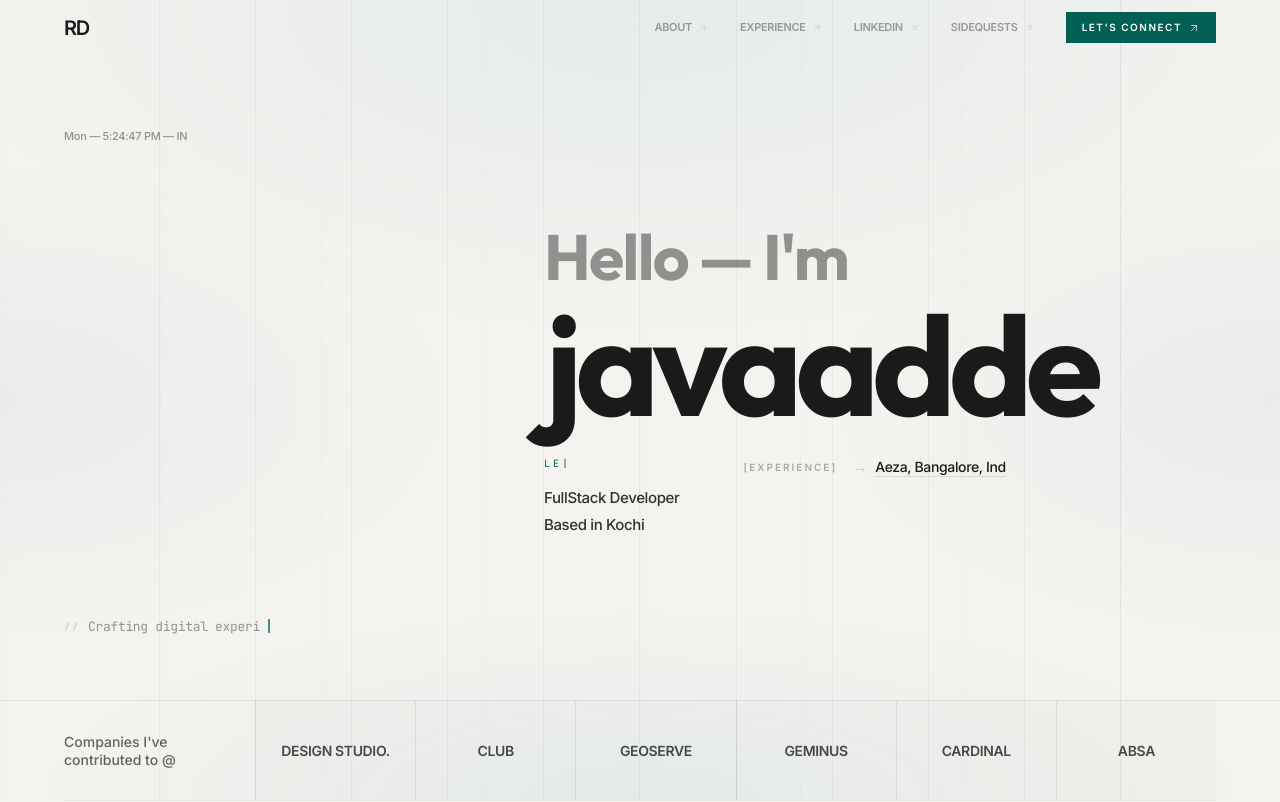
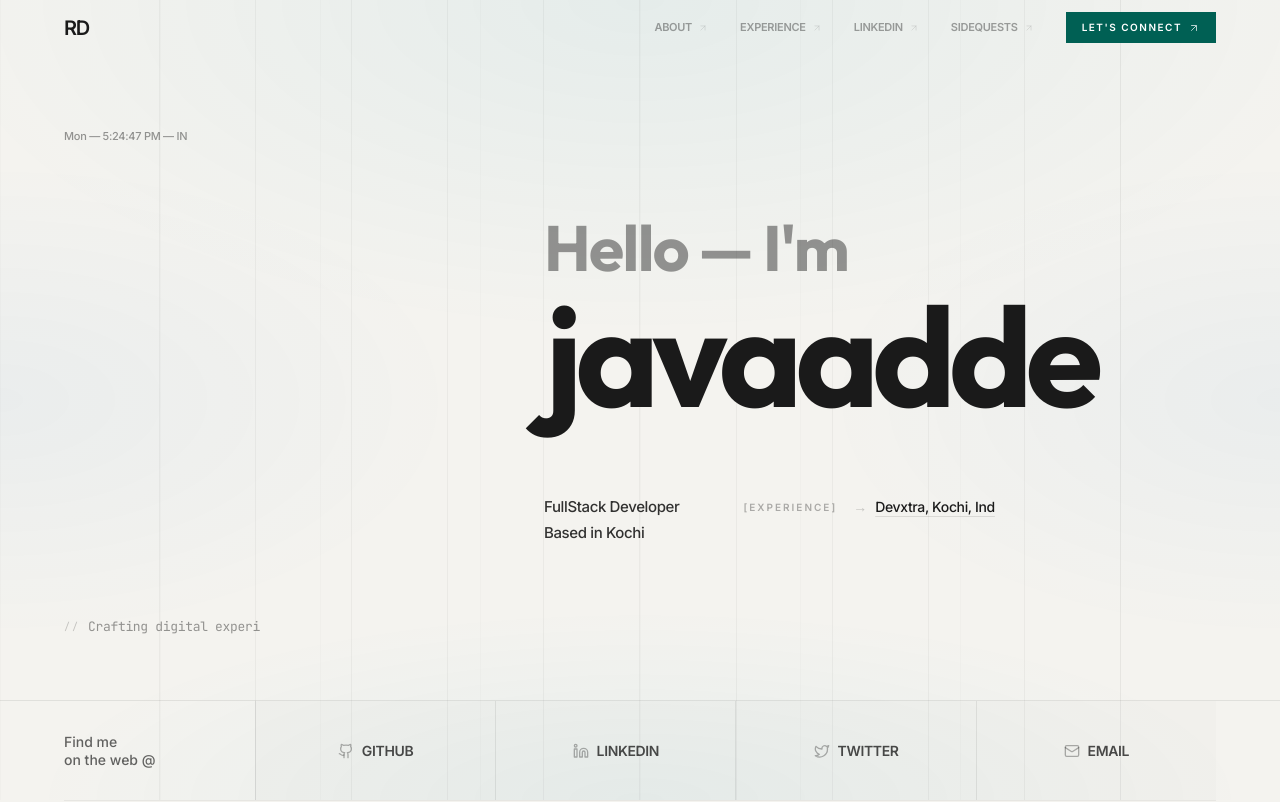
Before and after one commit to javaadde/portfolioo, a Next.js app: page / in a window 1280 px wide. Shown: the top 802 px of the page. Built offline with nearby package versions, Linux system fonts and the light colour scheme.

Commit message:
refactor: hero section home page

```diff
--- a/src/app/globals.css
+++ b/src/app/globals.css
@@ -221,3 +221,40 @@ html {
 ::-webkit-scrollbar-thumb:hover {
   background: rgba(0, 0, 0, 0.25);
 }
+
+/* ===== CURSOR BLINK ===== */
+@keyframes blink {
+  0%,
+  100% {
+    opacity: 1;
+  }
+  50% {
+    opacity: 0;
+  }
+}
+
+/* ===== CUSTOM CURSOR PILL ===== */
+.cursor-pill {
+  position: fixed;
+  pointer-events: none;
+  z-index: 9999;
+  background: var(--foreground);
+  color: white;
+  font-size: 11px;
+  font-weight: 700;
+  letter-spacing: 0.1em;
+  text-transform: uppercase;
+  padding: 8px 18px;
+  border-radius: 100px;
+  opacity: 0;
+  transform: translate(-50%, -50%) scale(0.6);
+  transition:
+    opacity 0.25s ease,
+    transform 0.25s cubic-bezier(0.16, 1, 0.3, 1);
+  white-space: nowrap;
+}
+
+.cursor-pill.visible {
+  opacity: 1;
+  transform: translate(-50%, -50%) scale(1);
+}
--- a/src/app/page.tsx
+++ b/src/app/page.tsx
@@ -28,6 +28,7 @@ function AnimatedSection({
 }: {
   children: React.ReactNode;
   className?: string;
+  1;
   delay?: number;
 }) {
   const ref = useRef(null);
@@ -105,7 +106,10 @@ function TypingAnimation() {
       <span className="font-mono text-[12px] md:text-[13px] tracking-tight text-black/40">
         {displayText}
       </span>
-      <span className="inline-block w-[2px] h-[14px] bg-[#006054] animate-pulse" />
+      <span
+        className="inline-block w-[2px] h-[16px] bg-[#006054]"
+        style={{ animation: "blink 1s step-end infinite" }}
+      />
     </motion.div>
   );
 }
@@ -152,13 +156,27 @@ export default function Home() {
     },
   ];
 
-  const companies = [
-    { name: "Design Studio", logo: "Design Studio." },
-    { name: "Club", logo: "Club" },
-    { name: "GeoServe", logo: "geoServe" },
-    { name: "Geminus", logo: "GEMINUS" },
-    { name: "Cardinal", logo: "CARDINAL" },
-    { name: "Absa", logo: "absa" },
+  const socials = [
+    {
+      name: "GitHub",
+      href: "https://github.com/javaadde",
+      icon: <Github className="w-4 h-4" />,
+    },
+    {
+      name: "LinkedIn",
+      href: "https://linkedin.com/in/javaadde",
+      icon: <Linkedin className="w-4 h-4" />,
+    },
+    {
+      name: "Twitter",
+      href: "https://twitter.com/javaadde",
+      icon: <Twitter className="w-4 h-4" />,
+    },
+    {
+      name: "Email",
+      href: "mailto:javaadde@gmail.com",
+      icon: <Mail className="w-4 h-4" />,
+    },
   ];
 
   const experiences = [
@@ -255,13 +273,8 @@ export default function Home() {
                       duration: 0.8,
                       ease: [0.16, 1, 0.3, 1],
                     }}
-                    className="flex flex-col gap-1"
+                    className="flex flex-col gap-1 mt-12"
                   >
-                    <div className="flex items-center gap-3 mb-3">
-                      <span className="font-mono text-[10px] tracking-[0.3em] font-medium text-[#006054]">
-                        LE|
-                      </span>
-                    </div>
                     <span className="text-[14px] md:text-[15px] text-black/80 font-medium tracking-tight">
                       FullStack Developer
                     </span>
@@ -279,7 +292,7 @@ export default function Home() {
                       duration: 0.8,
                       ease: [0.16, 1, 0.3, 1],
                     }}
-                    className="flex flex-col gap-4"
+                    className="flex flex-col gap-4 mt-12"
                   >
                     <div className="flex items-start gap-4">
                       <span className="font-body text-[10px] tracking-[0.2em] uppercase text-black/30 pt-1 font-bold">
@@ -289,7 +302,7 @@ export default function Home() {
                         <div className="flex items-center gap-2">
                           <span className="text-[14px] text-black/20">→</span>
                           <span className="text-[14px] text-[#1a1a1a] font-medium tracking-tight underline decoration-black/10 underline-offset-4">
-                            Aeza, Bangalore, Ind
+                            Devxtra, Kochi, Ind
                           </span>
                         </div>
                       </div>
@@ -306,7 +319,7 @@ export default function Home() {
           </div>
         </div>
 
-        {/* Companies Bar */}
+        {/* Socials Bar */}
         <motion.div
           initial={{ opacity: 0 }}
           animate={{ opacity: 1 }}
@@ -317,20 +330,28 @@ export default function Home() {
             {/* Label Cell */}
             <div className="w-[30%] md:w-[25%] lg:w-[16.666%] py-8 border-r border-black/[0.08] flex items-center pr-8">
               <span className="font-body text-[14px] text-black/60 leading-tight font-medium">
-                Companies I&apos;ve <br /> contributed to @
+                Find me <br /> on the web @
               </span>
             </div>
-            {/* Logo Cells */}
+            {/* Social Cells */}
             <div className="flex-1 flex overflow-hidden">
-              {companies.map((company, i) => (
-                <div
+              {socials.map((social, i) => (
+                <a
                   key={i}
-                  className="flex-1 flex items-center justify-center border-r border-black/[0.08] last:border-r-0 py-8 bg-black/[0.01] hover:bg-black/[0.03] transition-colors duration-500"
+                  href={social.href}
+                  target="_blank"
+                  rel="noopener noreferrer"
+                  data-cursor-label={social.name}
+                  data-cursor-type="social-btn"
+                  className="flex-1 flex items-center justify-center gap-2 border-r border-black/[0.08] last:border-r-0 py-8 bg-black/[0.01] hover:bg-black/[0.04] transition-all duration-500 group/social"
                 >
-                  <span className="font-bold text-[13px] md:text-[14px] text-black/70 tracking-tight uppercase whitespace-nowrap px-4">
-                    {company.logo}
+                  <span className="text-black/30 group-hover/social:text-black/70 transition-colors duration-500">
+                    {social.icon}
                   </span>
-                </div>
+                  <span className="font-bold text-[13px] md:text-[14px] text-black/70 tracking-tight uppercase whitespace-nowrap group-hover/social:text-black transition-colors duration-500">
+                    {social.name}
+                  </span>
+                </a>
               ))}
             </div>
           </div>
@@ -560,6 +581,8 @@ export default function Home() {
                   key={link.name}
                   href={link.href}
                   target={link.href.startsWith("http") ? "_blank" : undefined}
+                  data-cursor-label={link.name.replace(" ↗", "")}
+                  data-cursor-type="social-btn"
                   className="text-[13px] font-medium text-black/30 hover:text-black/80 transition-colors duration-300"
                 >
                   {link.name}
--- a/src/components/CustomCursor.tsx
+++ b/src/components/CustomCursor.tsx
@@ -18,6 +18,7 @@ export default function CustomCursor() {
 
   const [hovered, setHovered] = useState(false);
   const [label, setLabel] = useState("");
+  const [cursorType, setCursorType] = useState<string | null>(null);
   const [isPressed, setIsPressed] = useState(false);
   const [isTouchDevice, setIsTouchDevice] = useState(false);
 
@@ -35,8 +36,10 @@ export default function CustomCursor() {
       if (target) {
         setHovered(true);
         setLabel(target.getAttribute("data-cursor-label") || "");
+        setCursorType(target.getAttribute("data-cursor-type") || null);
       } else {
         setHovered(false);
+        setCursorType(null);
       }
     };
 
@@ -61,7 +64,11 @@ export default function CustomCursor() {
   return (
     <div className="hidden md:block pointer-events-none">
       {/* Crosshair Lines */}
-      <div className="fixed inset-0 pointer-events-none z-[9998]">
+      <motion.div
+        className="fixed inset-0 pointer-events-none z-[9998]"
+        animate={{ opacity: cursorType === "social-btn" ? 0 : 1 }}
+        transition={{ duration: 0.2 }}
+      >
         {/* Horizontal Line */}
         <motion.div
           className="fixed h-[0.5px] pointer-events-none left-0 right-0"
@@ -101,9 +108,9 @@ export default function CustomCursor() {
           className="fixed w-[8px] h-[8px] bg-black/60 bottom-0 -translate-x-1/2"
           style={{ left: smoothX }}
         />
-      </div>
+      </motion.div>
 
-      {/* Hover Label Pill */}
+      {/* Hover Label Pill — default style */}
       <motion.div
         className="fixed top-0 left-0 pointer-events-none z-[9999] flex items-center justify-center transform-gpu"
         style={{
@@ -113,18 +120,21 @@ export default function CustomCursor() {
           translateY: "-50%",
         }}
       >
+        <AnimatePresence mode="wait">
+          {hovered && label && cursorType !== "social-btn" && (
             <motion.div
+              key="default-label"
+              initial={{ width: 0, height: 0, opacity: 0 }}
               animate={{
-            width: hovered ? (label.length > 8 ? 160 : 110) : 0,
-            height: hovered ? 36 : 0,
+                width: label.length > 8 ? 160 : 110,
+                height: 36,
                 scale: isPressed ? 0.92 : 1,
-            opacity: hovered ? 1 : 0,
+                opacity: 1,
               }}
+              exit={{ width: 0, height: 0, opacity: 0 }}
               transition={{ duration: 0.25, ease: [0.16, 1, 0.3, 1] }}
               className="rounded-none bg-black flex items-center justify-center shadow-2xl overflow-hidden pointer-events-none"
             >
-          <AnimatePresence mode="wait">
-            {hovered && label && (
               <motion.span
                 key={label}
                 initial={{ opacity: 0, y: 4 }}
@@ -135,15 +145,66 @@ export default function CustomCursor() {
               >
                 {label}
               </motion.span>
+            </motion.div>
           )}
         </AnimatePresence>
       </motion.div>
+
+      {/* Social Button Cursor — small button style */}
+      <motion.div
+        className="fixed top-0 left-0 pointer-events-none z-[10001] flex items-center justify-center transform-gpu"
+        style={{
+          x: smoothX,
+          y: smoothY,
+          translateX: "-50%",
+          translateY: "-50%",
+        }}
+      >
+        <AnimatePresence mode="wait">
+          {hovered && label && cursorType === "social-btn" && (
+            <motion.div
+              key="social-btn-label"
+              initial={{ scale: 0.5, opacity: 0 }}
+              animate={{
+                scale: isPressed ? 0.92 : 1,
+                opacity: 1,
+              }}
+              exit={{ scale: 0.5, opacity: 0 }}
+              transition={{ duration: 0.2, ease: [0.16, 1, 0.3, 1] }}
+              className="bg-black rounded-[4px] flex items-center justify-center shadow-2xl pointer-events-none"
+              style={{
+                paddingTop: "8px",
+                paddingBottom: "8px",
+                paddingLeft: "16px",
+                paddingRight: "16px",
+              }}
+            >
+              <motion.span
+                key={label}
+                initial={{ opacity: 0, y: 4 }}
+                animate={{ opacity: 1, y: 0 }}
+                exit={{ opacity: 0, y: -4 }}
+                transition={{ duration: 0.12 }}
+                className="text-[12px] text-white font-semibold tracking-tight whitespace-nowrap leading-none pointer-events-none select-none"
+              >
+                {label}
+              </motion.span>
+            </motion.div>
+          )}
+        </AnimatePresence>
       </motion.div>
 
-      {/* Precision Center "+" */}
+      {/* Precision Center "+" — hides on social hover */}
       <motion.div
         animate={{
-          scale: isPressed ? 0.6 : hovered ? 1.5 : 1,
+          scale:
+            cursorType === "social-btn"
+              ? 0
+              : isPressed
+                ? 0.6
+                : hovered
+                  ? 1.5
+                  : 1,
           rotate: hovered ? 45 : 0,
           backgroundColor: hovered ? "rgba(0, 0, 0, 1)" : "rgba(0, 0, 0, 0.6)",
         }}
```
Lines whose indentation alone changed are shown as unchanged.
